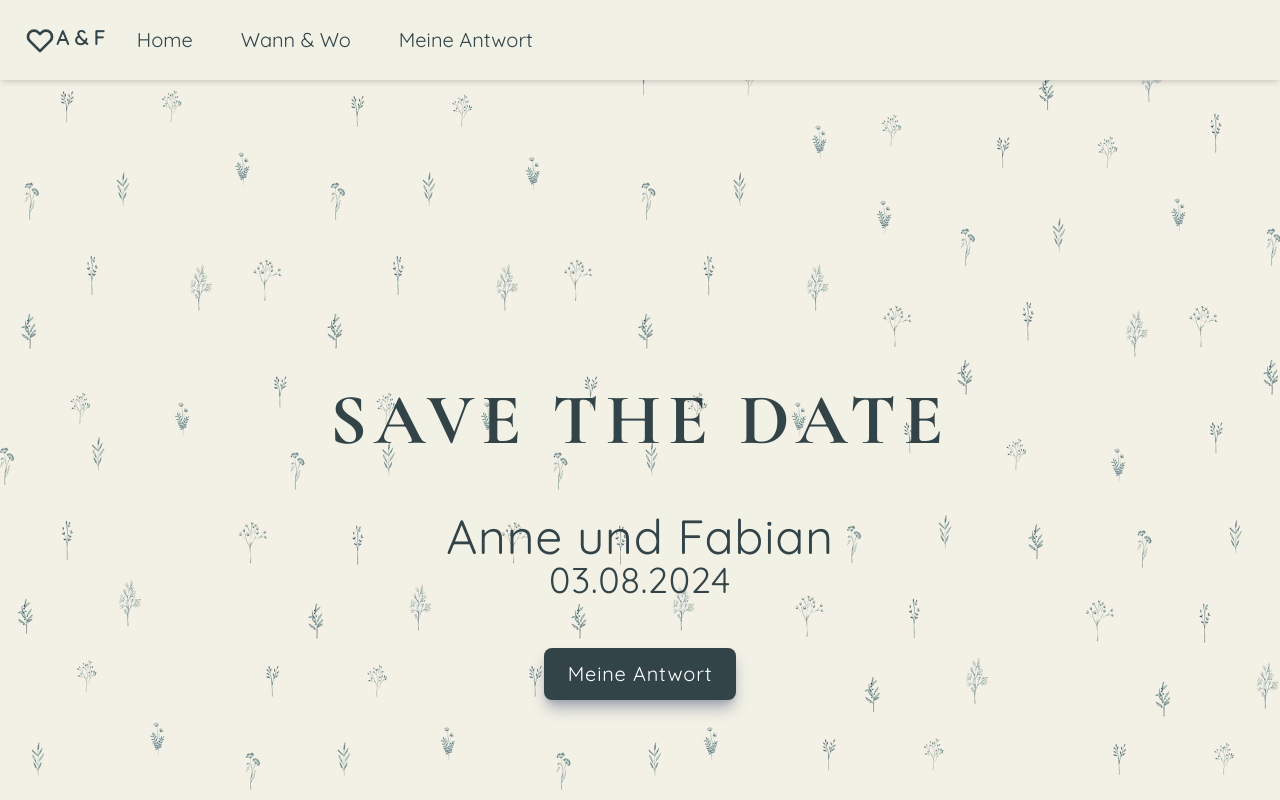
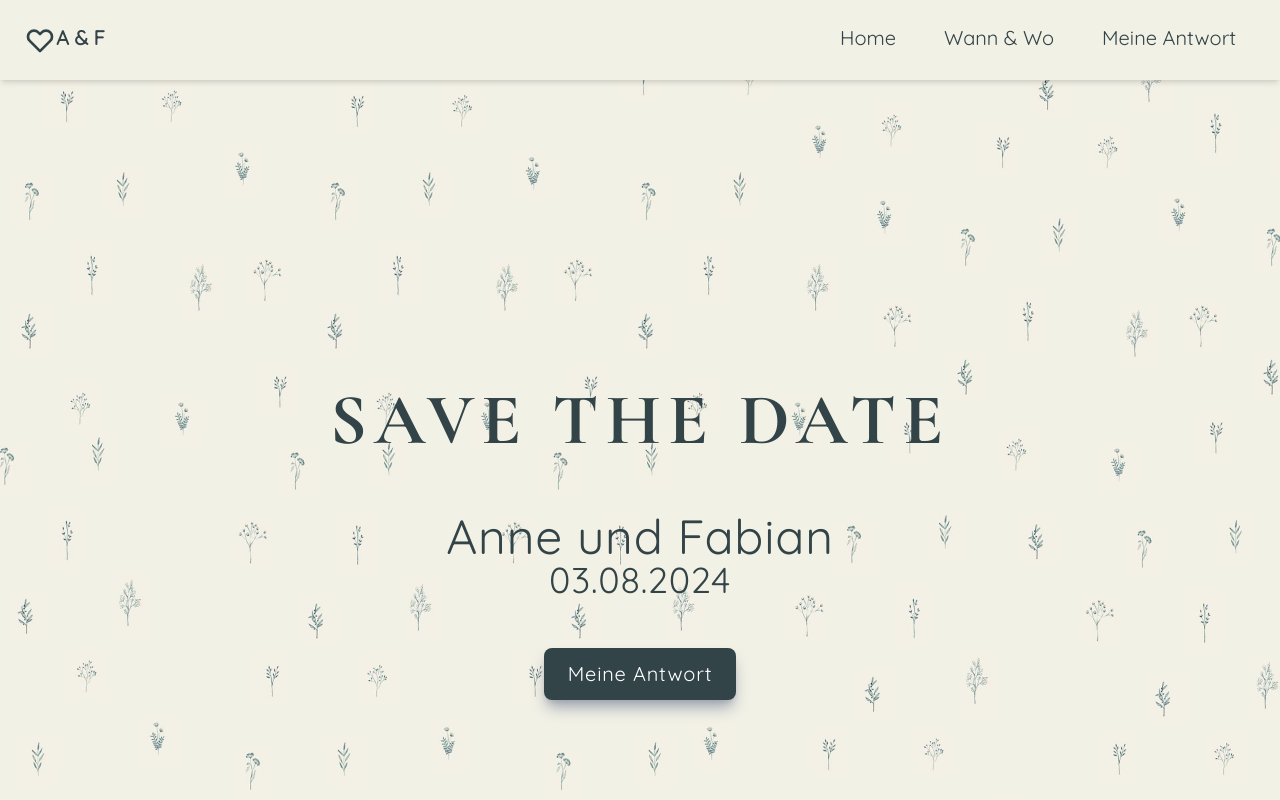
Before and after one commit to fabianszyman/wedding-landingpage, a Next.js app: page / in a window 1280 px wide. Built offline with nearby package versions, Linux system fonts and the light colour scheme.

Commit message:
align the nav items on desktop to the right and implement a max-width for nav_bar in general

```diff
--- a/components/Navbar.jsx
+++ b/components/Navbar.jsx
@@ -5,19 +5,19 @@ const Navbar = () => {
   const [nav, setNav] = useState(false);
   const handleClick = () => setNav(!nav);
   return (
-    <div className=" w-screen h-[80px] text-darkgreen fixed top-0 z-50 scroll-smooth shadow-md font-Quicksand_Regular">
+    <div className=" w-screen md:grid md:place-items-center h-[80px] text-darkgreen fixed top-0 z-50 scroll-smooth shadow-md font-Quicksand_Regular bg-weddingYellow">
       <div
         id="nav_container"
-        className="px-6 flex justify-between items-center w-full h-full bg-weddingYellow"
+        className=" relative px-6 flex items-center w-full max-w-7xl h-full  overflow-auto"
       >
-        <div id="logo_nav_items" className="flex items-center">
+        <div id="logo_nav_items" className="float-left flex">
           {/*<h1 className="text-2xl font-bold mr-4 sm:text-xl">Anne & Fabian</h1>*/}
           <a href="#home" className="flex">
             <HeartIcon className="w-8" />
             <h1 className="text-2xl font-bold mr-4 sm:text-xl">A & F</h1>
           </a>
 
-          <ul className="hidden md:flex text-xl gap-12 px-4">
+          <ul className="hidden md:right-2 md:absolute text-xl gap-12 md:w-full md:max-w-md px-4 md:flex">
             <li>
               <a href="#home" className="hover:underline">
                 Home
@@ -36,7 +36,7 @@ const Navbar = () => {
           </ul>
         </div>
 
-        <div className="md:hidden" onClick={handleClick}>
+        <div className="md:hidden absolute right-6" onClick={handleClick}>
           {!nav ? <MenuIcon className="w-8" /> : <XIcon className="w-8" />}
         </div>
       </div>
```
Also changed, not shown: 1 other file (tests, documents, lock files or other folders).
